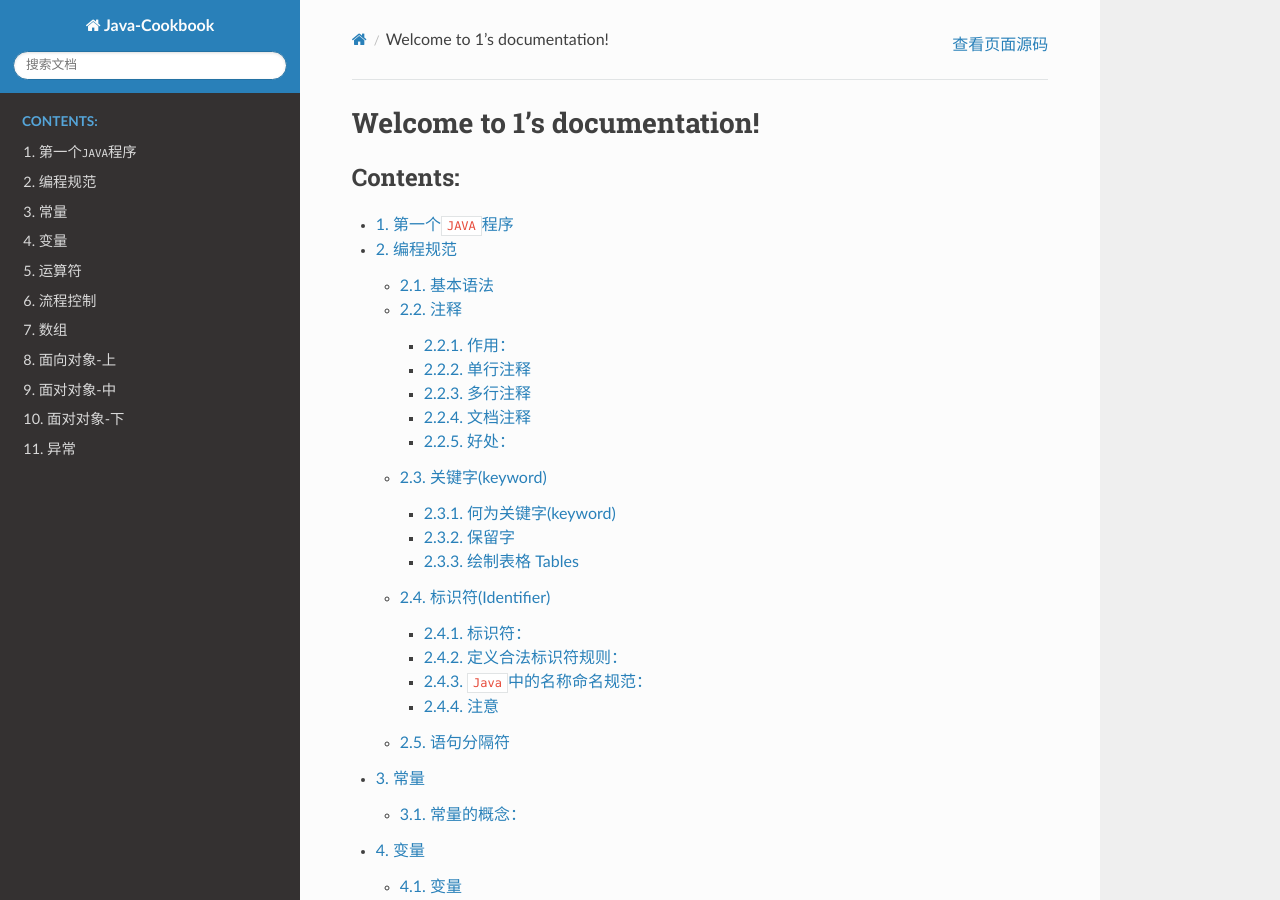
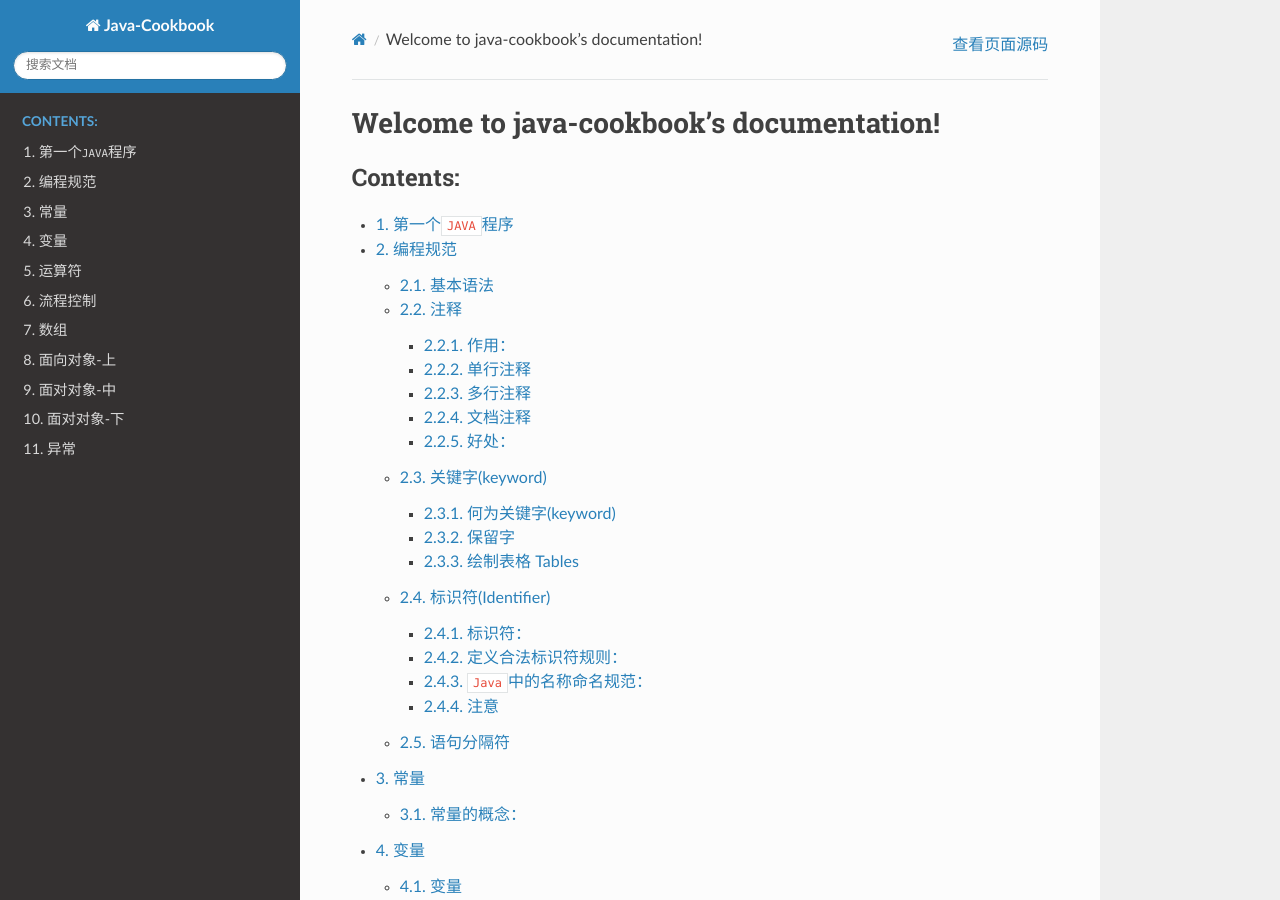
Before and after one commit to frenude/java-cookbook, a Sphinx documentation site: the page built from source/index.rst, in a window 1280 px wide and 900 px high. Built offline with Sphinx 7.4.7 and the Read the Docs theme 2.0.0, drawn with Linux system fonts in a browser that asks for light colours.

Commit message:
Update index.rst

```diff
--- a/source/index.rst
+++ b/source/index.rst
@@ -3,7 +3,7 @@
    You can adapt this file completely to your liking, but it should at least
    contain the root `toctree` directive.
 
-Welcome to 1's documentation!
+Welcome to java-cookbook's documentation!
 =============================
 
 .. toctree::
```
